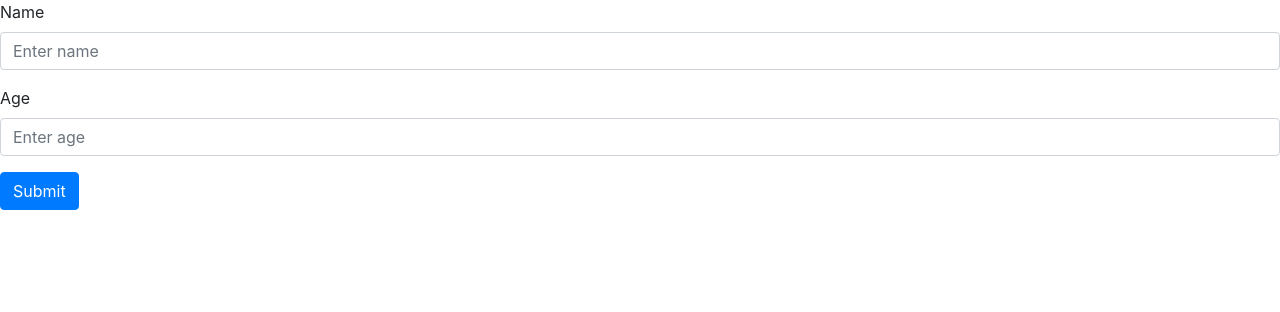
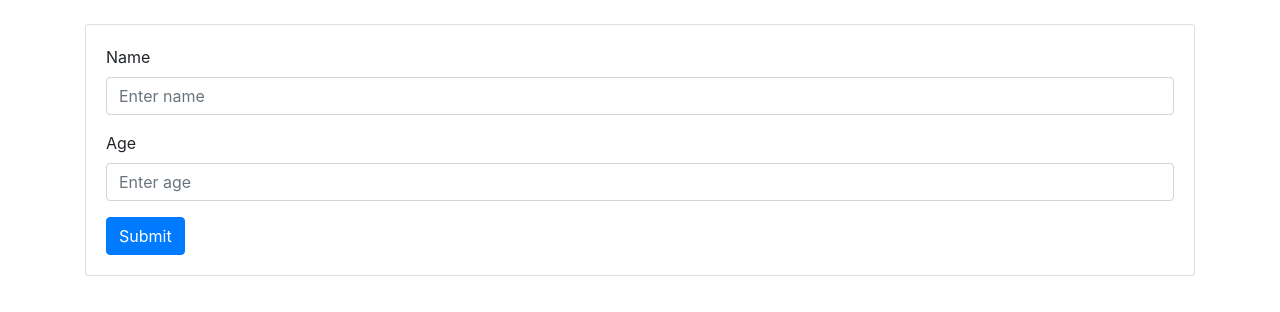
Before and after one commit to kanewestwood/learn-react, a React (Create React App) app in the folder user-list/: page / in a window 1280 px wide. Shown: the top 312 px of the page. Built offline with nearby package versions, Linux system fonts and the light colour scheme.

Commit message:
added basic card component which is derived from card bootstrap

```diff
--- a/user-list/src/App.tsx
+++ b/user-list/src/App.tsx
@@ -1,14 +1,17 @@
 import React from "react";
 import AddUser from "./components/User/AddUser";
+import { Container } from "react-bootstrap";
 
 /**
  * @returns {React.ReactElement} Main App
  */
 function App() {
   return (
-    <div>
-      <AddUser />
-    </div>
+    <Container>
+      <div>
+        <AddUser />
+      </div>
+    </Container>
   );
 }
 
--- /dev/null
+++ b/user-list/src/components/Ui/CardBasic.tsx
@@ -0,0 +1,18 @@
+import React, { PropsWithChildren } from "react";
+import { Card } from "react-bootstrap";
+
+/**
+ * Card Basic Component
+ *
+ * @param {PropsWithChildren} props properties
+ * @class
+ */
+const CardBasic = (props: PropsWithChildren<{ className?: string }>) => {
+  return (
+    <Card className={props.className}>
+      <Card.Body>{props.children}</Card.Body>
+    </Card>
+  );
+};
+
+export default CardBasic;
--- a/user-list/src/components/User/AddUser.tsx
+++ b/user-list/src/components/User/AddUser.tsx
@@ -1,5 +1,6 @@
 import React, { FormEvent } from "react";
 import { Form, Button } from "react-bootstrap";
+import CardBasic from "../Ui/CardBasic";
 
 /**
  * Add User Component
@@ -18,6 +19,7 @@ const AddUser = () => {
   };
 
   return (
+    <CardBasic className="mt-4">
       <Form onSubmit={formSubmitHandler}>
         <Form.Group controlId="formName">
           <Form.Label>Name</Form.Label>
@@ -31,6 +33,7 @@ const AddUser = () => {
           Submit
         </Button>
       </Form>
+    </CardBasic>
   );
 };
 
```
Lines whose indentation alone changed are shown as unchanged.
